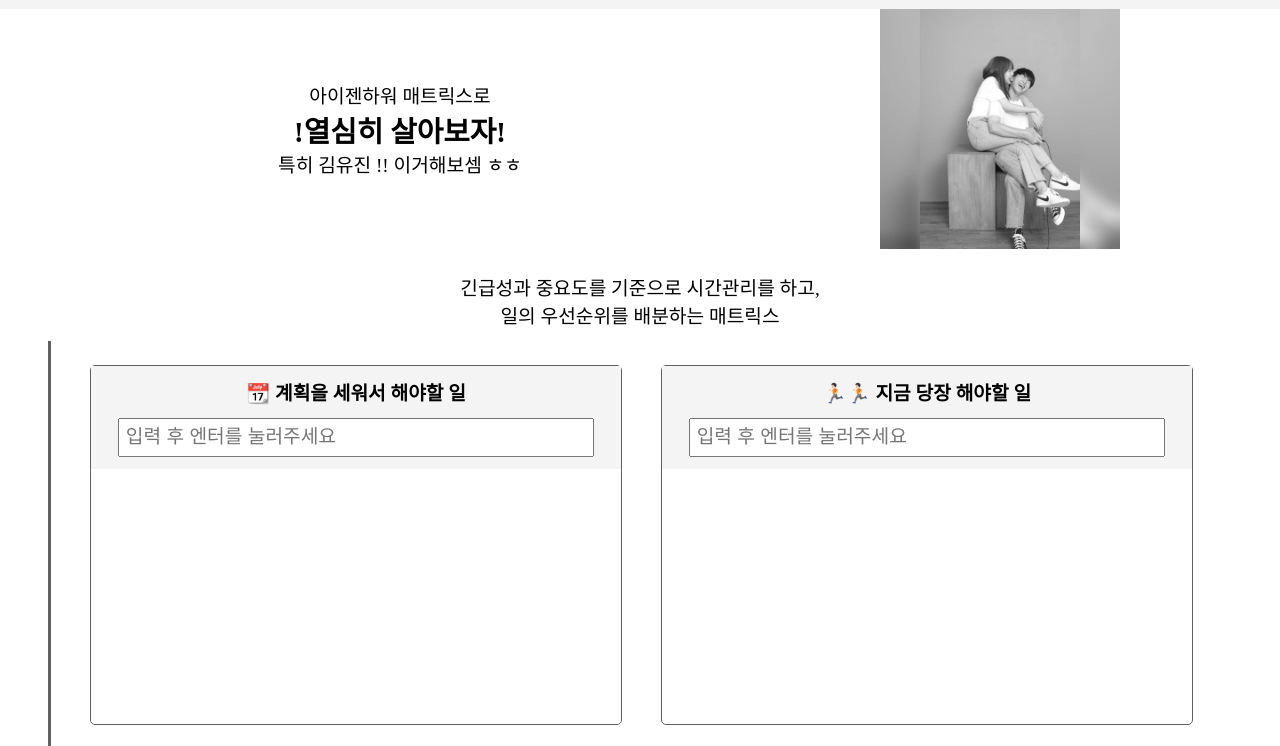
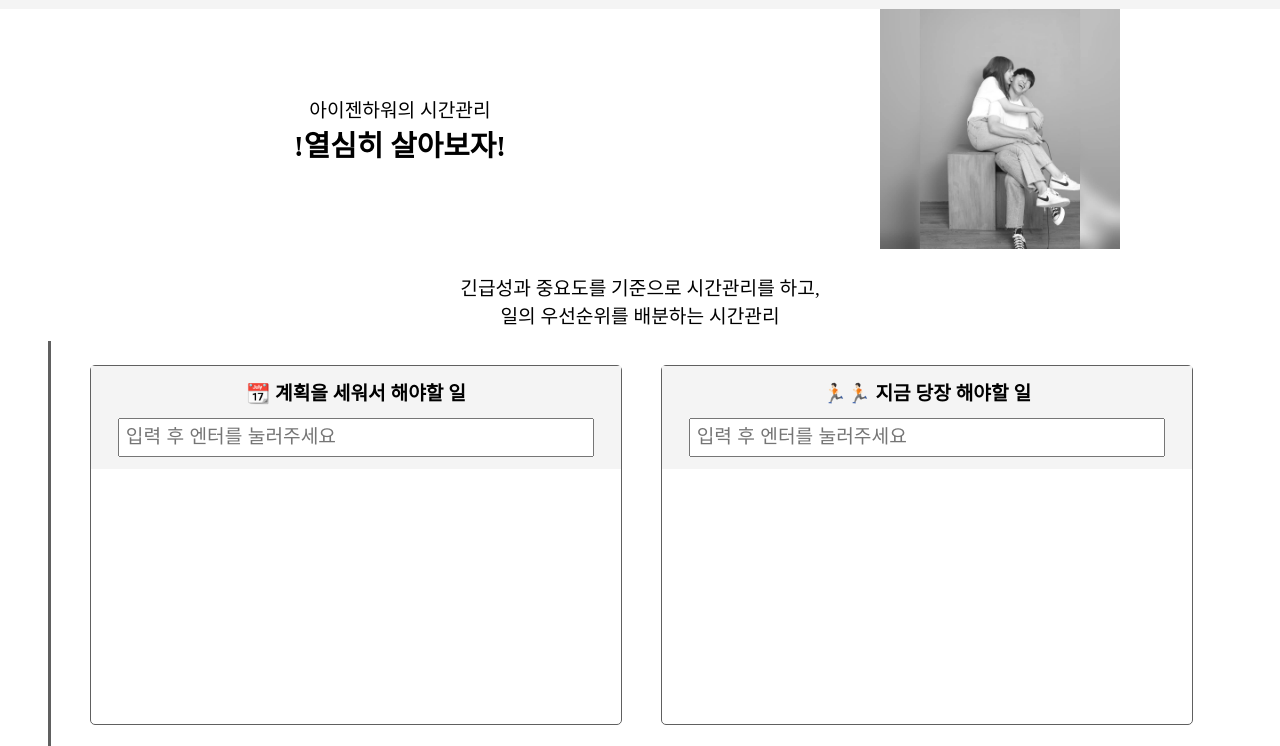
Before and after one commit to donghae-kim/scheduler, a plain HTML site: page front/index.html in a window 1280 px wide. Shown: the part 51-797 px from the top of the page. Drawn offline with nearby package versions, Linux system fonts and the light colour scheme.

Commit message:
Final commit

```diff
--- a/front/index.html
+++ b/front/index.html
@@ -68,9 +68,8 @@
             <div class="jumbotron-container">
                 <div class="jumbotron-item-main">
                     <div class="jumbotron-item-main-message">
-                        <p>아이젠하워 매트릭스로</p>
+                        <p>아이젠하워의 시간관리</p>
                         <h1> !열심히 살아보자! </h1>
-                        <p>특히 김유진 !! 이거해보셈 ㅎㅎ</p>
                     </div>
                     <!-- j
                         umbotron-item-main-message -->
@@ -80,7 +79,7 @@
                 <!-- jumbotron-item-main -->
                 <div class="jumbotron-item-sub">
                     <p> 긴급성과 중요도를 기준으로 시간관리를 하고,</p>
-                    <p> 일의 우선순위를 배분하는 매트릭스</p>
+                    <p> 일의 우선순위를 배분하는 시간관리</p>
                 </div>
                 <!-- jumbotron-item-sum -->
             </div>
--- a/front/js/todo.js
+++ b/front/js/todo.js
@@ -69,6 +69,7 @@ matrixContainer.addEventListener("click",cudController);
 function cudController(event){
     const token = localStorage.getItem("x-access-token");
     if(!token){
+        alert("로그인이 필요합니다.");
         return;
     }
 
```
